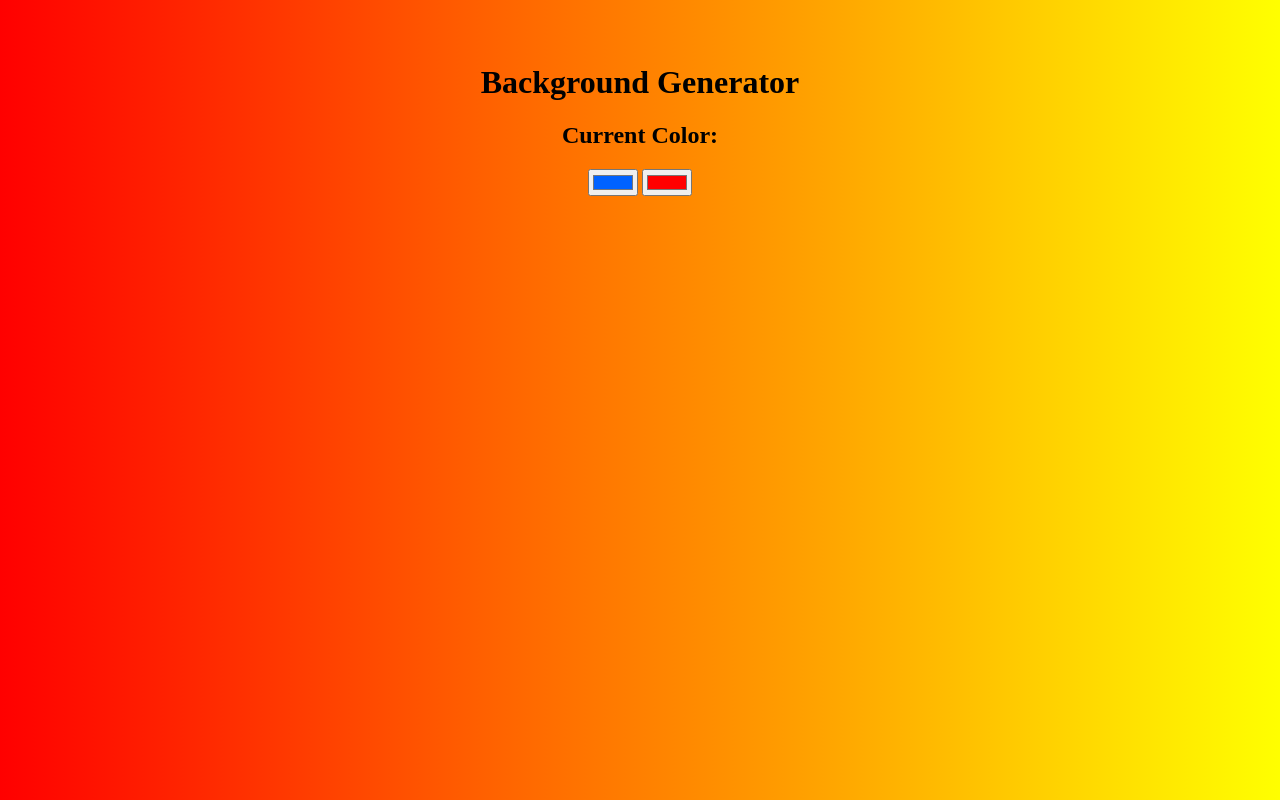
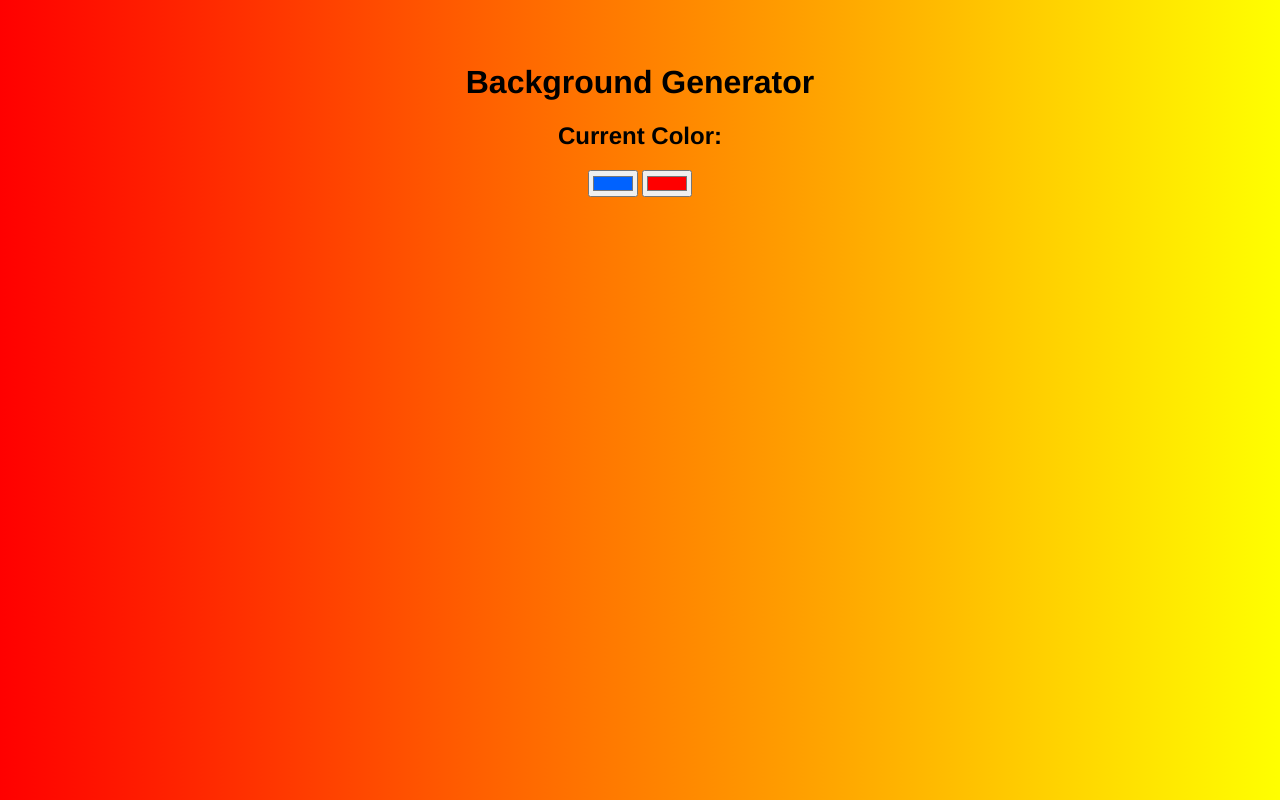
Before and after one commit to Shub3am/Background-Generator, a plain HTML site: page index.html in a window 1280 px wide. Drawn offline with Linux system fonts and the light colour scheme.

Commit message:
Update style.css

```diff
--- a/style.css
+++ b/style.css
@@ -3,7 +3,9 @@ body {
   background: linear-gradient(to right, red, yellow);
   text-align: center;
 }
-h1, h2{
+h1,
+h2 {
+  font-family: "Franklin Gothic Medium", "Arial Narrow", Arial, sans-serif;
   justify-content: center;
   text-align: center;
 }
```
Lines whose indentation alone changed are shown as unchanged.
